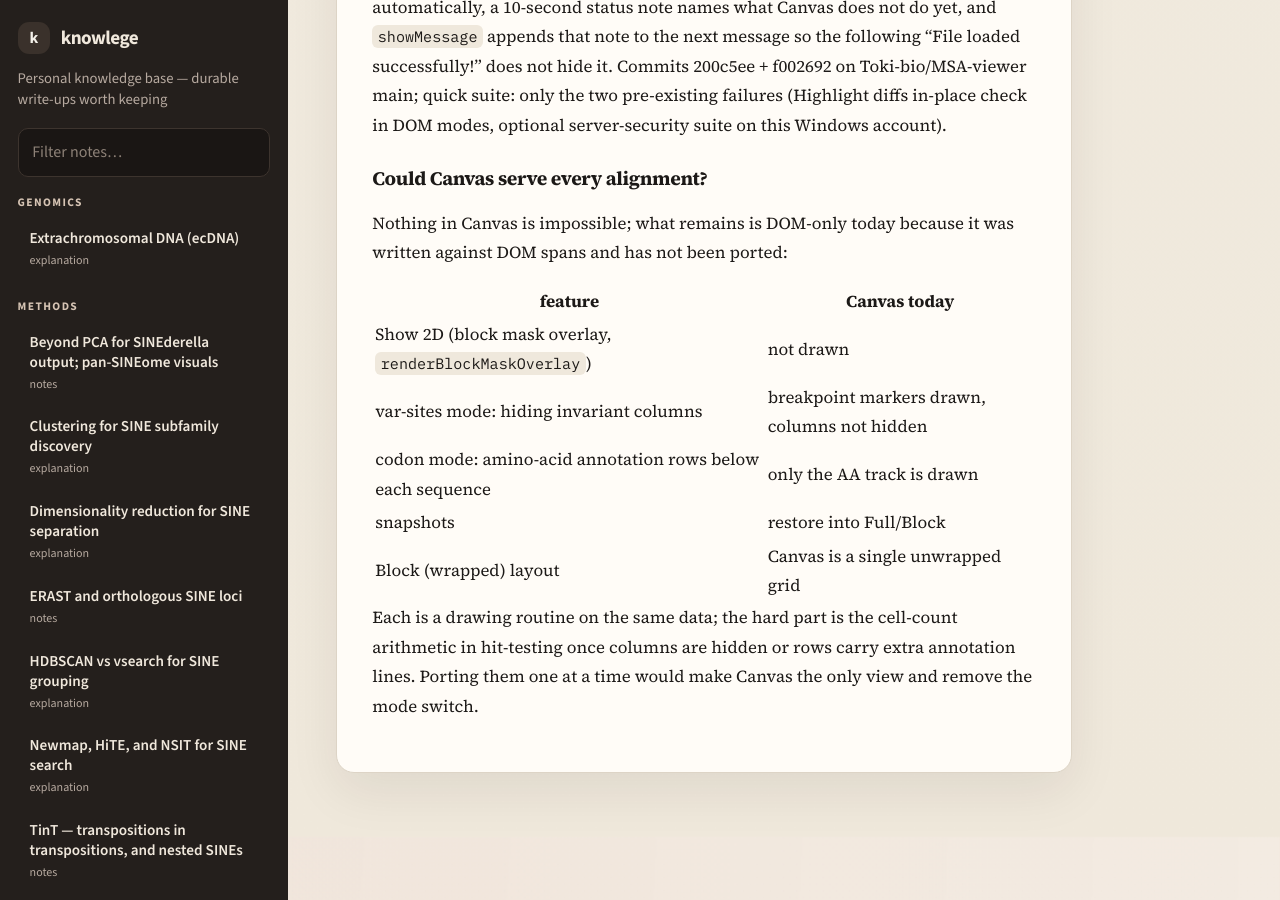
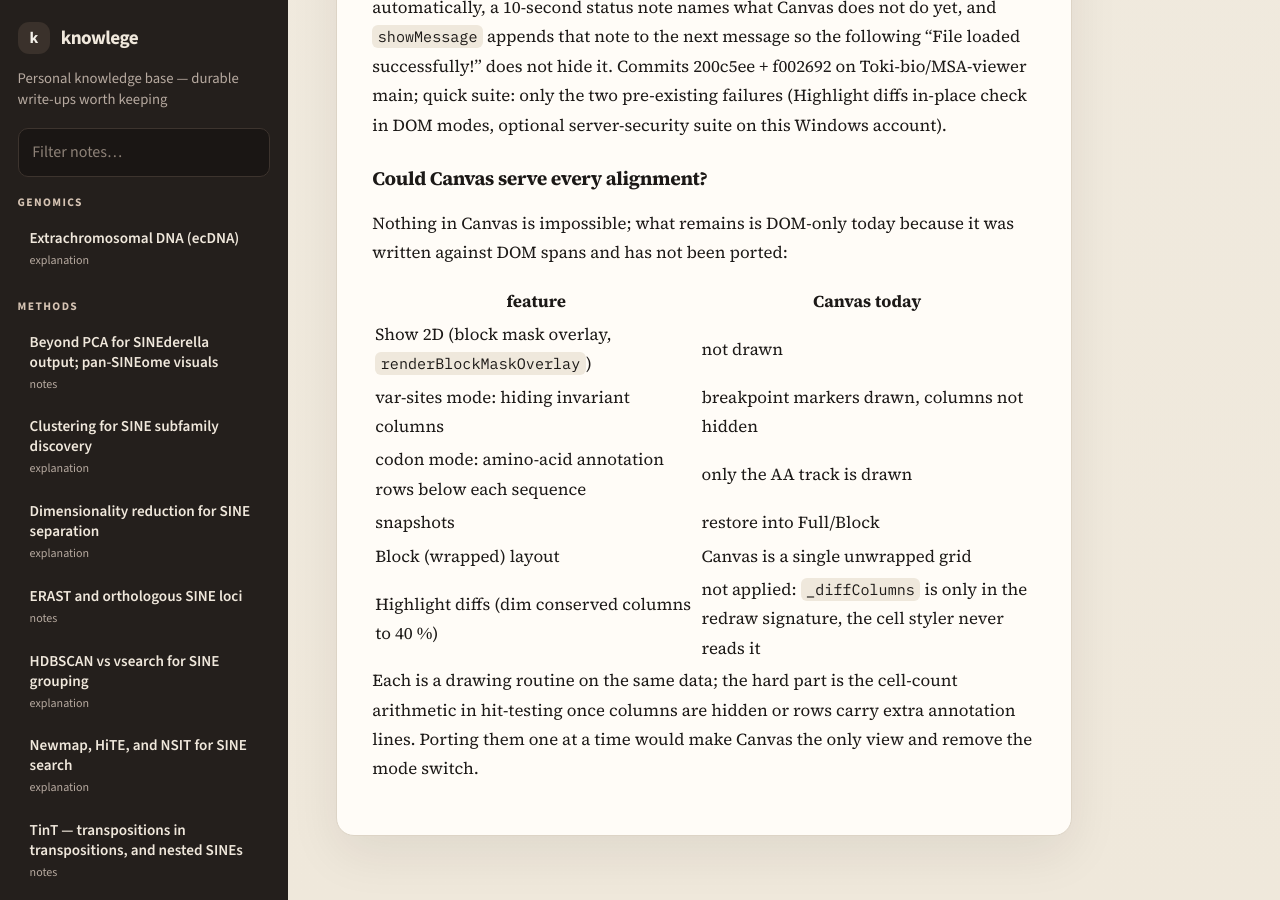
Before and after one commit to Toki-bio/knowlege, a Jekyll site: the page built from projects/viewalign-scroll-responsiveness-2026-10.md, in a window 1280 px wide and 900 px high, scrolled down 8185 px. Built offline with Jekyll 4.4.1, drawn with Linux system fonts in a browser that asks for light colours.

Commit message:
ViewAlign scroll note: Highlight diffs is DOM-only too
Co-Authored-By: Claude Fable 5.1 <noreply@anthropic.com>

```diff
--- a/projects/viewalign-scroll-responsiveness-2026-10.md
+++ b/projects/viewalign-scroll-responsiveness-2026-10.md
@@ -251,6 +251,7 @@ against DOM spans and has not been ported:
 | codon mode: amino-acid annotation rows below each sequence | only the AA track is drawn |
 | snapshots | restore into Full/Block |
 | Block (wrapped) layout | Canvas is a single unwrapped grid |
+| Highlight diffs (dim conserved columns to 40 %) | not applied: `_diffColumns` is only in the redraw signature, the cell styler never reads it |
 
 Each is a drawing routine on the same data; the hard part is the cell-count arithmetic in
 hit-testing once columns are hidden or rows carry extra annotation lines. Porting them one at
```
